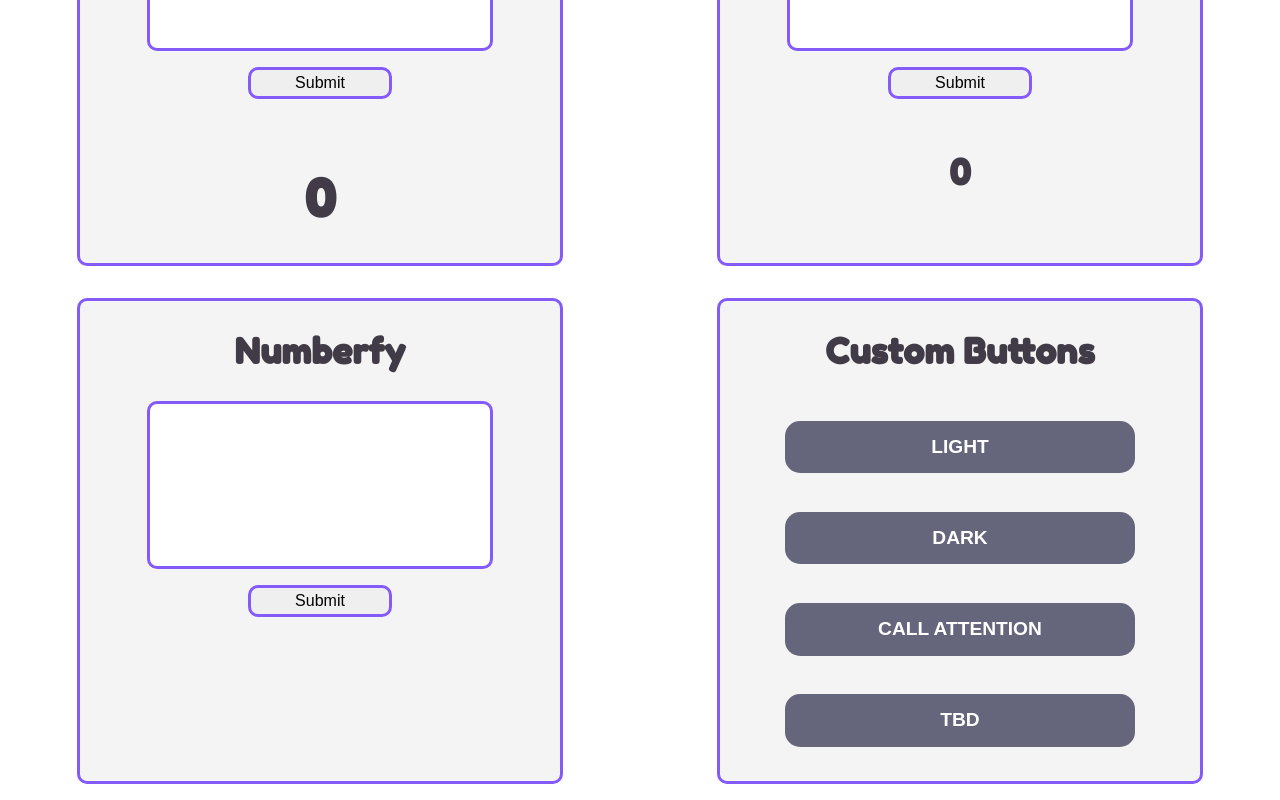
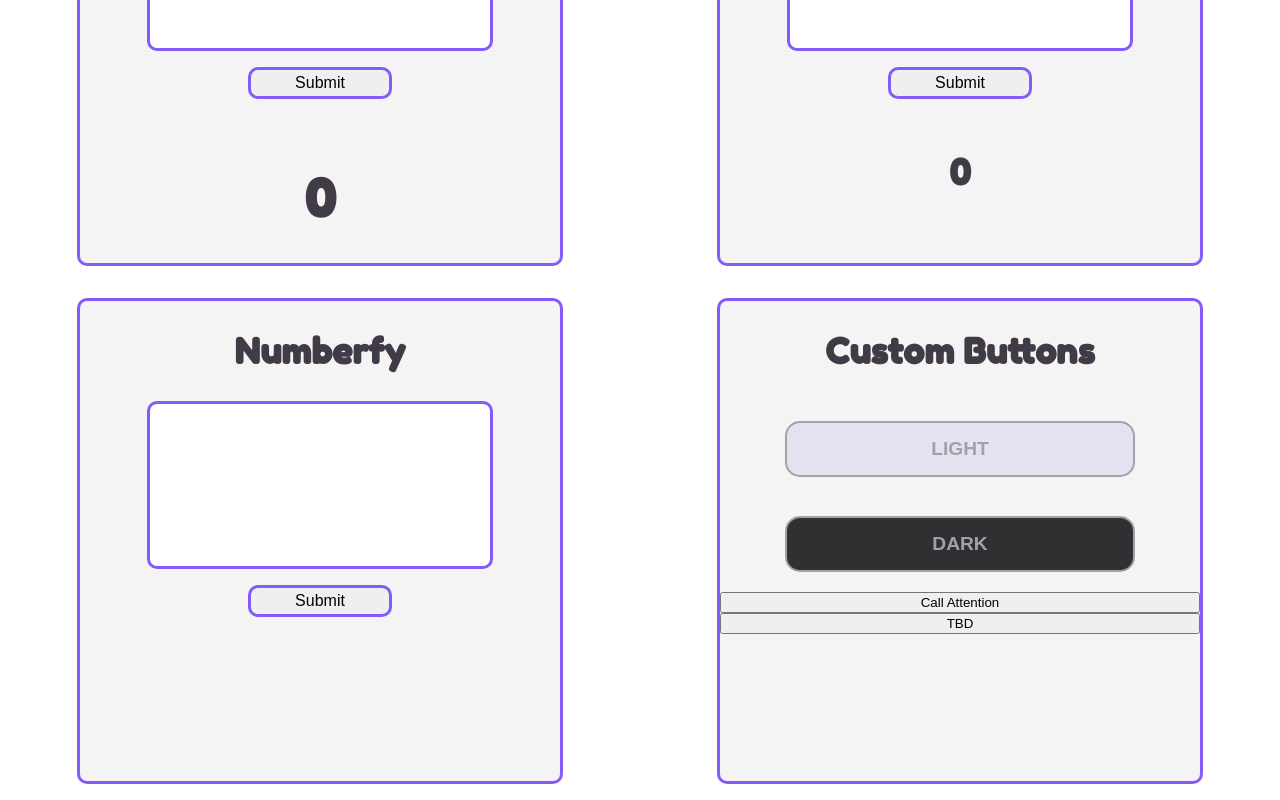
Before and after one commit to KevinRay13/Playground, a React (Create React App) app: page / in a window 1280 px wide. Shown: the part 396-1196 px from the top of the page. Built offline with nearby package versions, Linux system fonts and the light colour scheme.

Commit message:
light & dard buttons

```diff
--- a/src/App.css
+++ b/src/App.css
@@ -84,15 +84,35 @@ h2 {
   outline-color: transparent;
   outline-style: none;
 }
-.lightButton {
-}
-button {
+/* .lightButton {
+  border: 1px solid black;
+  width: 5vw;
+  height: 3vh;
+} */
+.lightBtn {
   padding: 0.8em 0em;
   width: 350px;
-  background: #65657c;
+  background: #e2e2f0;
   border-radius: 15px;
-  border: 0;
-  color: #fff;
+  border: 2px solid rgb(161, 161, 167);
+  color: rgb(161, 161, 167);
+  font-size: 1.2em;
+  font-family: Arial, Helvetica, sans-serif;
+  font-weight: bold;
+  cursor: pointer;
+  margin: 0 auto;
+  margin-bottom: 1em;
+  margin-top: 1em;
+
+  text-transform: uppercase;
+}
+.darkBtn {
+  padding: 0.8em 0em;
+  width: 350px;
+  background: #303032;
+  border-radius: 15px;
+  border: 2px solid rgb(161, 161, 167);
+  color: rgb(161, 161, 167);
   font-size: 1.2em;
   font-family: Arial, Helvetica, sans-serif;
   font-weight: bold;
@@ -109,7 +129,8 @@ button {
 
   margin: 0 auto;
 }
-.lightButton:hover {
+.lightBtn:hover,
+.darkBtn:hover {
   animation: bounce 1s;
   -webkit-animation: bounce 1s;
 }
@@ -119,13 +140,13 @@ button {
     border-radius: 15px;
   }
   20% {
-    border-radius: 30px;
+    border-radius: 20px;
   }
   60% {
-    border-radius: 0px;
-    transform: scale(1.1);
-    -ms-transform: scale(1.1); /* IE 9 */
-    -webkit-transform: scale(1.1); /* Safari and Chrome */
+    border-radius: 10px;
+    transform: scale(1.05);
+    -ms-transform: scale(1.05); /* IE 9 */
+    -webkit-transform: scale(1.05); /* Safari and Chrome */
   }
   90% {
     transform: scale(0.98);
@@ -142,13 +163,13 @@ button {
     border-radius: 15px;
   }
   20% {
-    border-radius: 30px;
+    border-radius: 20px;
   }
   60% {
-    border-radius: 0px;
-    transform: scale(1.1);
-    -ms-transform: scale(1.1); /* IE 9 */
-    -webkit-transform: scale(1.1); /* Safari and Chrome */
+    border-radius: 10px;
+    transform: scale(1.05);
+    -ms-transform: scale(1.05); /* IE 9 */
+    -webkit-transform: scale(1.05); /* Safari and Chrome */
   }
   90% {
     transform: scale(0.98);
```
